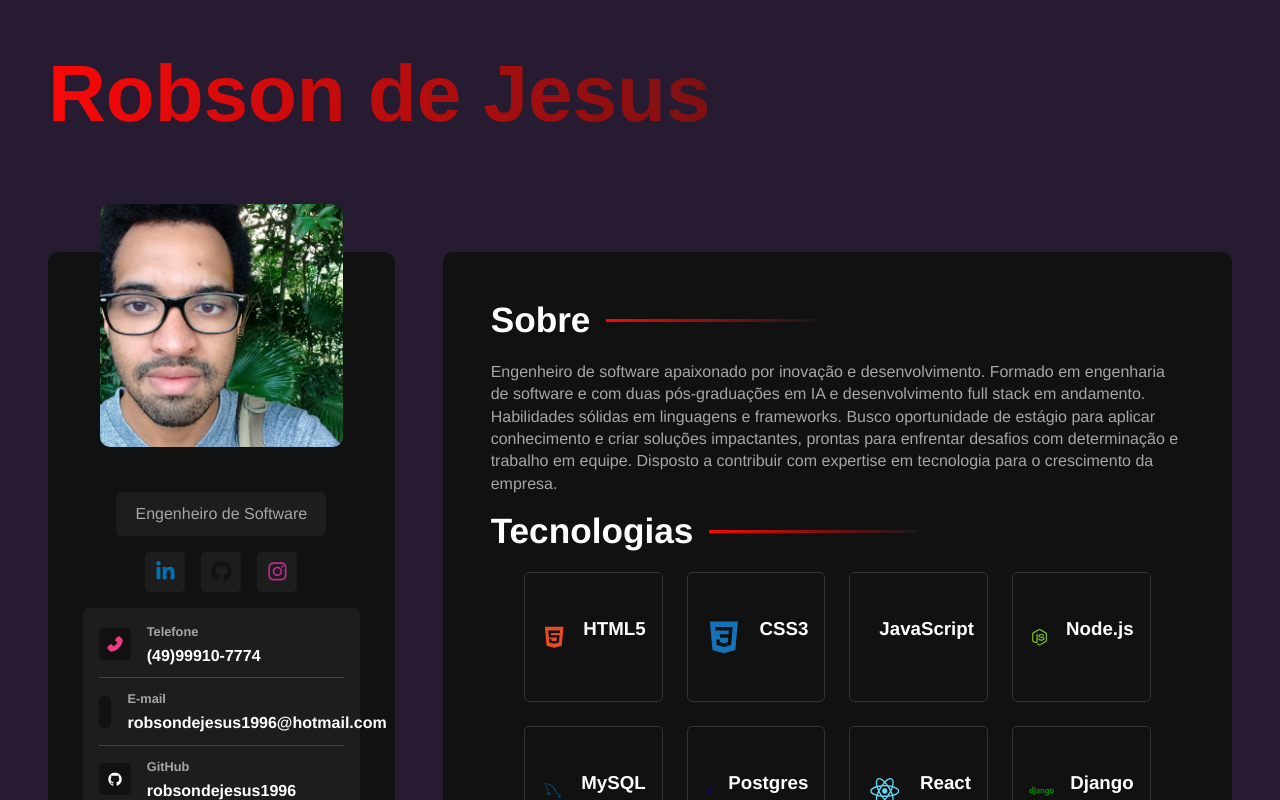
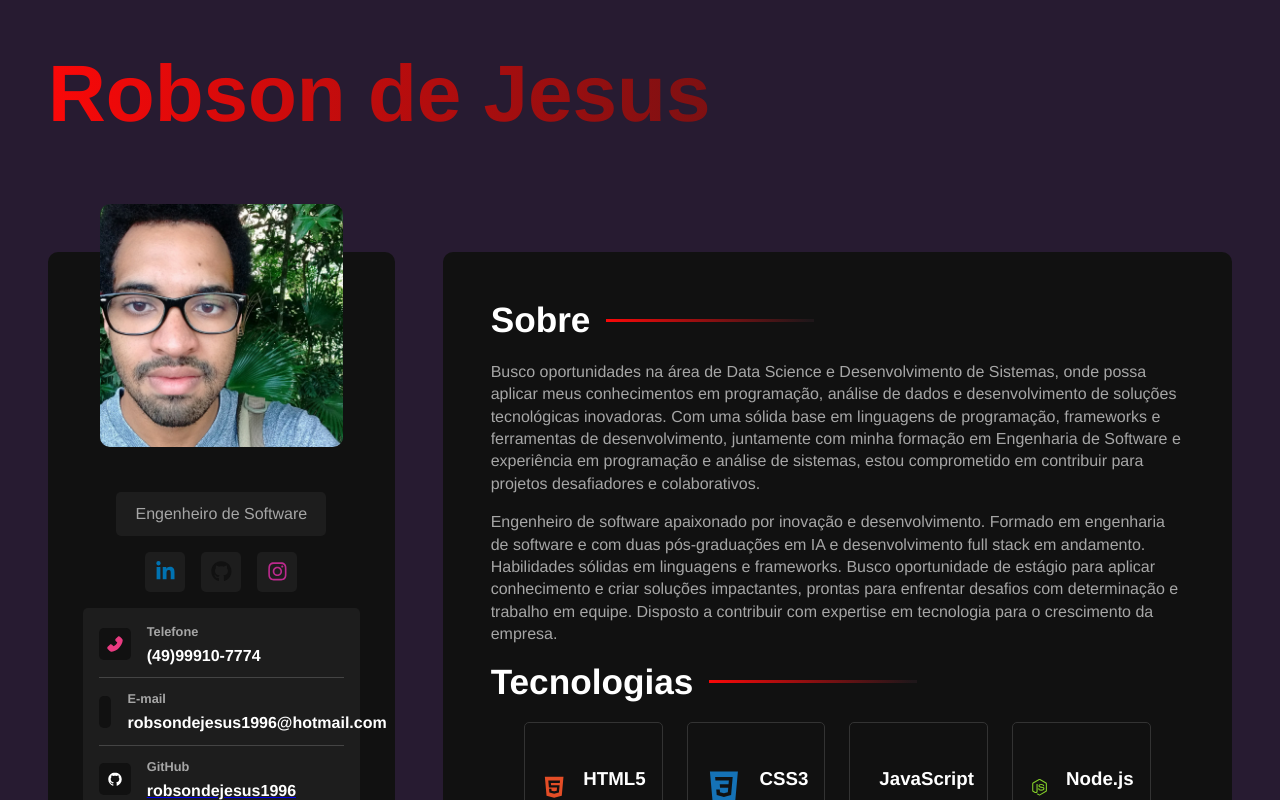
Before and after one commit to robsondejesus1996/My-Portfolio-ReactJS, a React (Vite) app in the folder my-portfolio-project/: page / in a window 1280 px wide. Shown: the top 800 px of the page. Built offline with nearby package versions, Linux system fonts and the light colour scheme.

Commit message:
Atualização teste

```diff
--- a/my-portfolio-project/src/components/AbountContainer.tsx
+++ b/my-portfolio-project/src/components/AbountContainer.tsx
@@ -2,6 +2,15 @@ const AbountContainer = () => {
   return (
     <section className="about-container">
       <h2>Sobre</h2>
+      <p>
+        Busco oportunidades na área de Data Science e Desenvolvimento de
+        Sistemas, onde possa aplicar meus conhecimentos em programação, análise
+        de dados e desenvolvimento de soluções tecnológicas inovadoras. Com uma
+        sólida base em linguagens de programação, frameworks e ferramentas de
+        desenvolvimento, juntamente com minha formação em Engenharia de Software
+        e experiência em programação e análise de sistemas, estou comprometido
+        em contribuir para projetos desafiadores e colaborativos.
+      </p>
       <p>
         Engenheiro de software apaixonado por inovação e desenvolvimento.
         Formado em engenharia de software e com duas pós-graduações em IA e
```
Also changed, not shown: 1 other file (tests, documents, lock files or other folders).
